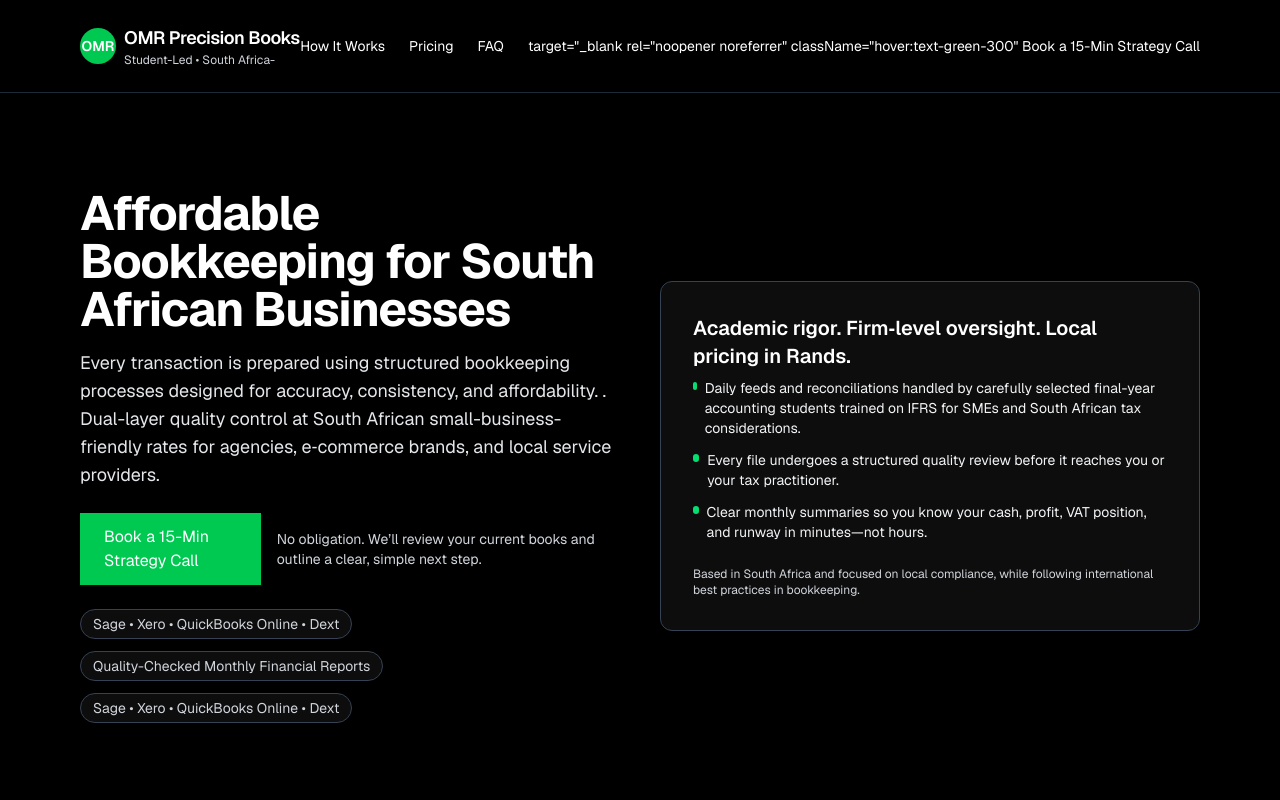
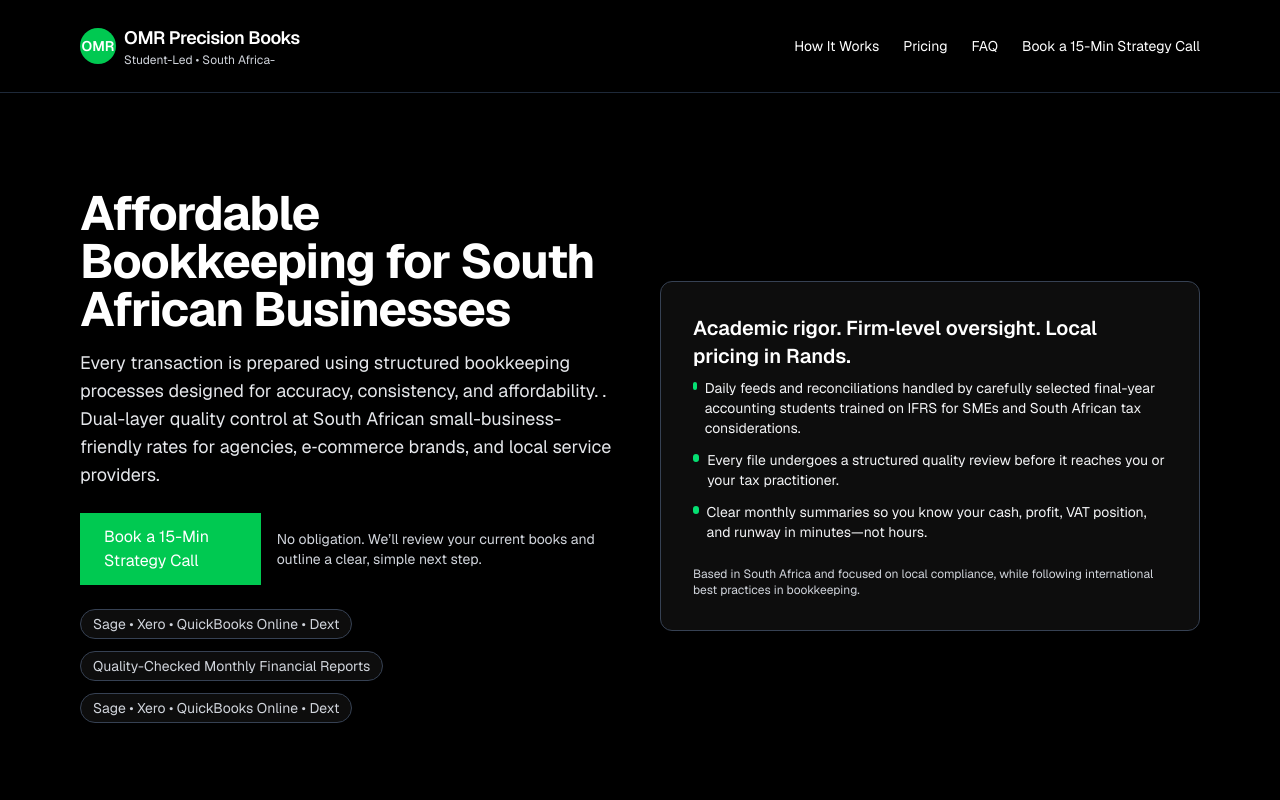
Before and after one commit to omrzuh002-pixel/omr-precision-books, a Next.js app: page / in a window 1280 px wide. Shown: the top 800 px of the page. Built offline with nearby package versions, Linux system fonts and the light colour scheme.

Commit message:
updated web

```diff
--- a/app/page.tsx
+++ b/app/page.tsx
@@ -19,11 +19,11 @@ export default function Home() {
             <a href="#pricing" className="hover:text-green-300">Pricing</a>
             <a href="#faq" className="hover:text-green-300">FAQ</a>
             <a
-              href="https://calendly.com/omrprecisionbooks/free-15-minute-bookkeeping-strategy-call">
-              target="_blank
+              href="https://calendly.com/omrprecisionbooks/free-15-minute-bookkeeping-strategy-call"
+              target="_blank"
               rel="noopener noreferrer"
               className="hover:text-green-300"
-
+            >
               Book a 15-Min Strategy Call
             </a>
           </div>
```
